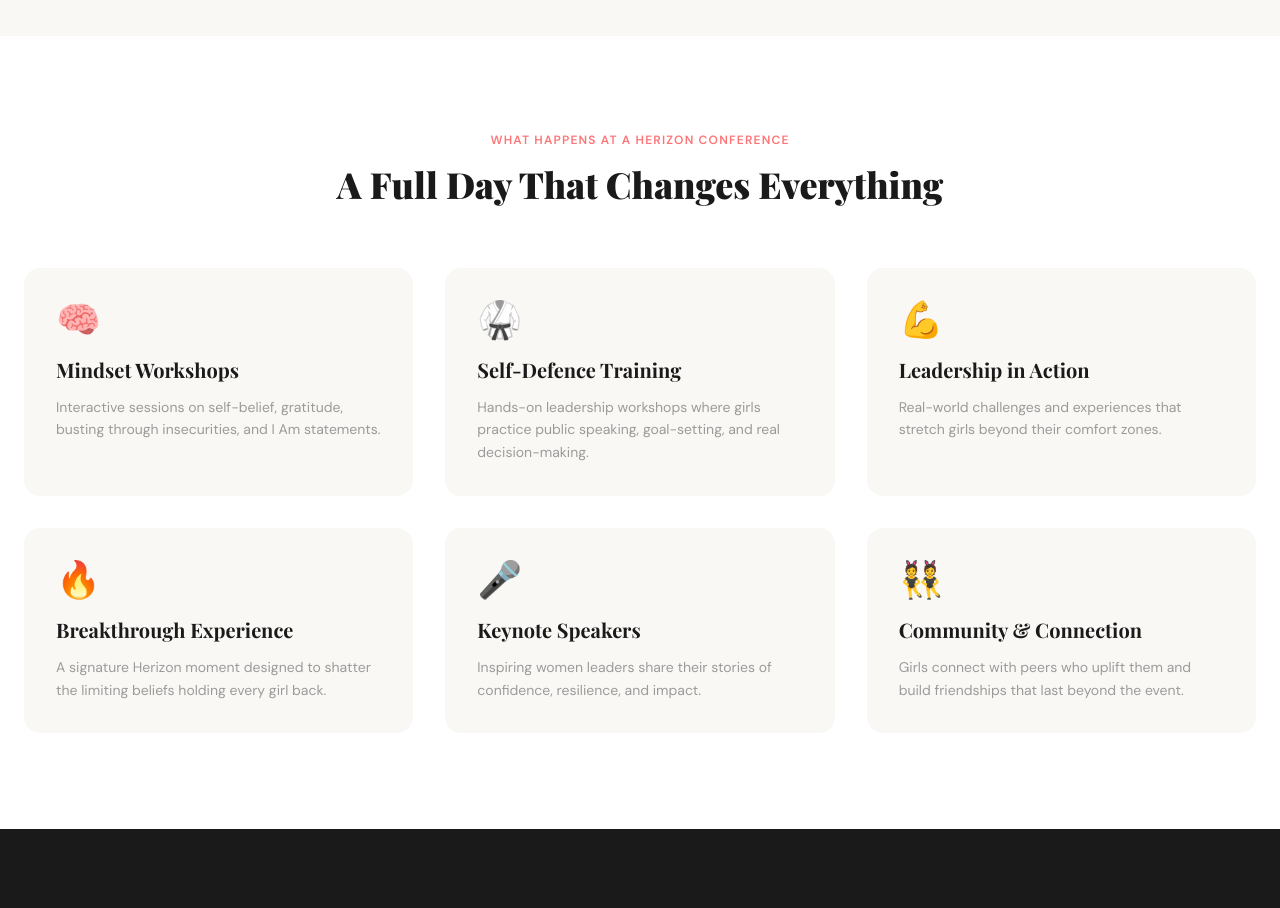
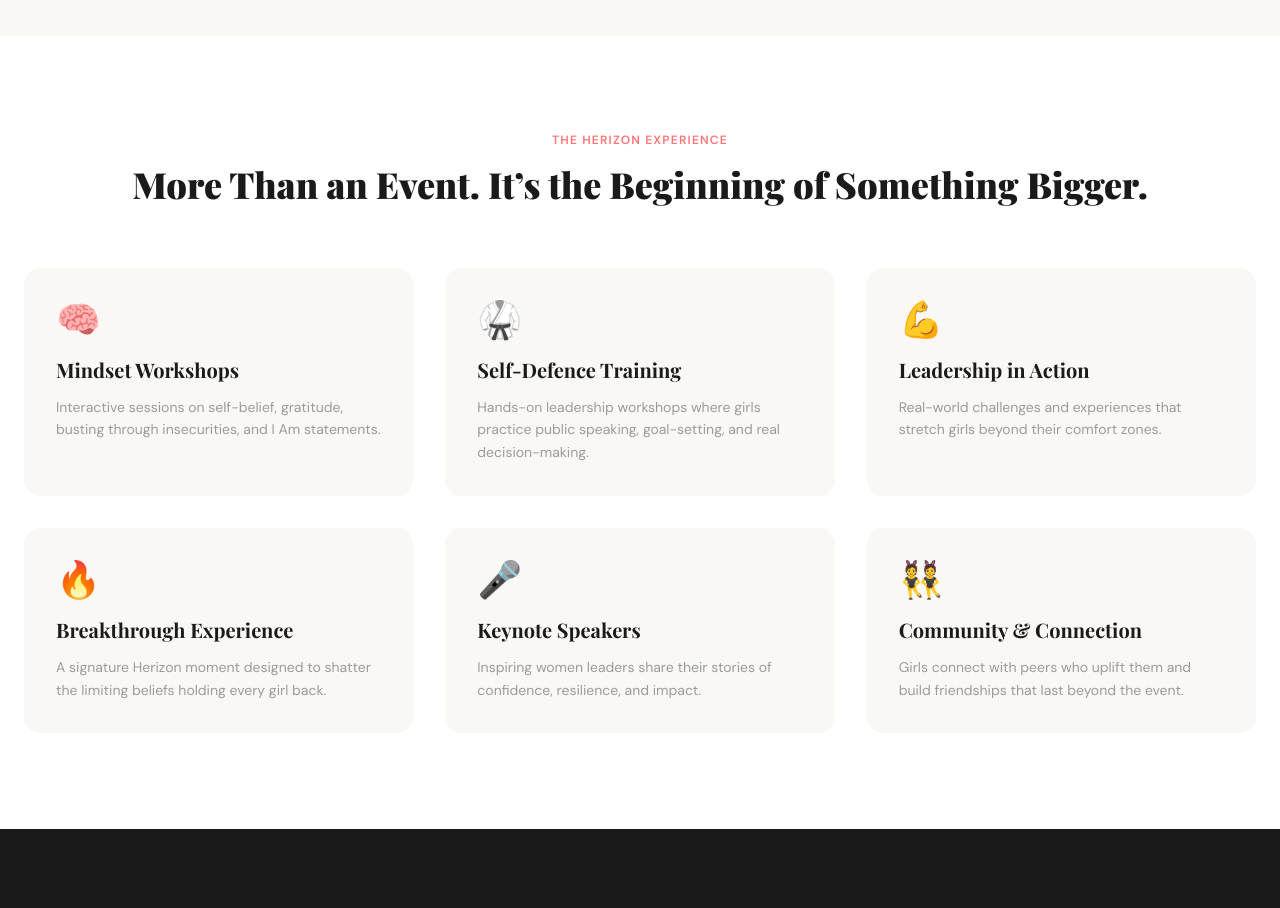
Before and after one commit to flourishprosper/herizonsociety-website, a Next.js app: page /events in a window 1280 px wide. Shown: the part 1900-2808 px from the top of the page. Built offline with nearby package versions, Linux system fonts and the light colour scheme; a web font is replaced by a local one.

Commit message:
events: update What to Expect section headings

```diff
--- a/src/app/events/page.tsx
+++ b/src/app/events/page.tsx
@@ -192,10 +192,11 @@ export default function EventsPage() {
         <div className="max-w-7xl mx-auto px-6">
           <div className="text-center mb-16">
             <p className="text-[#FF7477] text-xs font-semibold uppercase tracking-widest mb-4">
-              What Happens at a Herizon Conference
+              The Herizon Experience
             </p>
             <h2 className="font-serif text-4xl font-black text-[#1A1A1A]">
-              A Full Day That Changes Everything
+              More Than an Event.
+              It’s the Beginning of Something Bigger.
             </h2>
           </div>
           <div className="grid sm:grid-cols-2 lg:grid-cols-3 gap-8">
```
